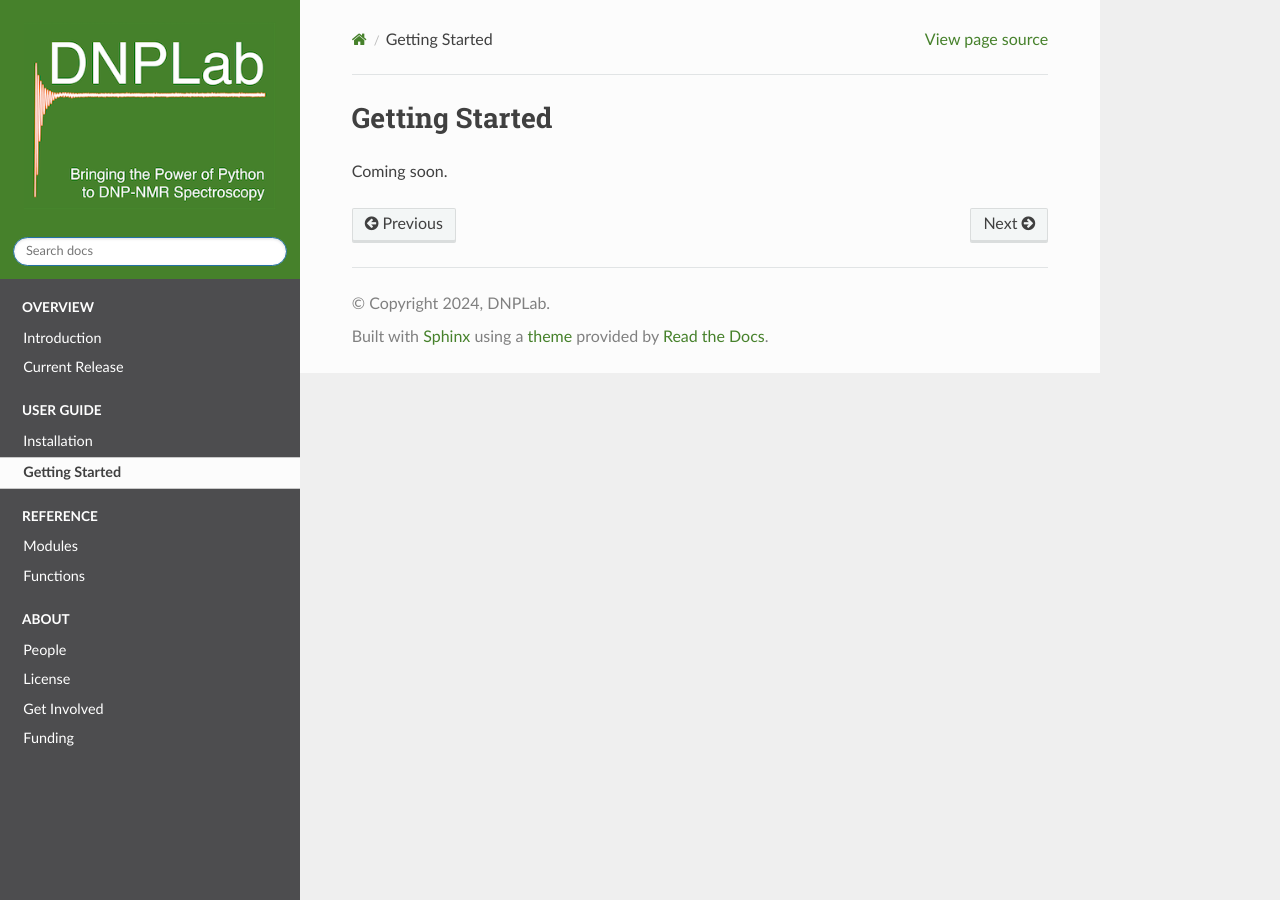
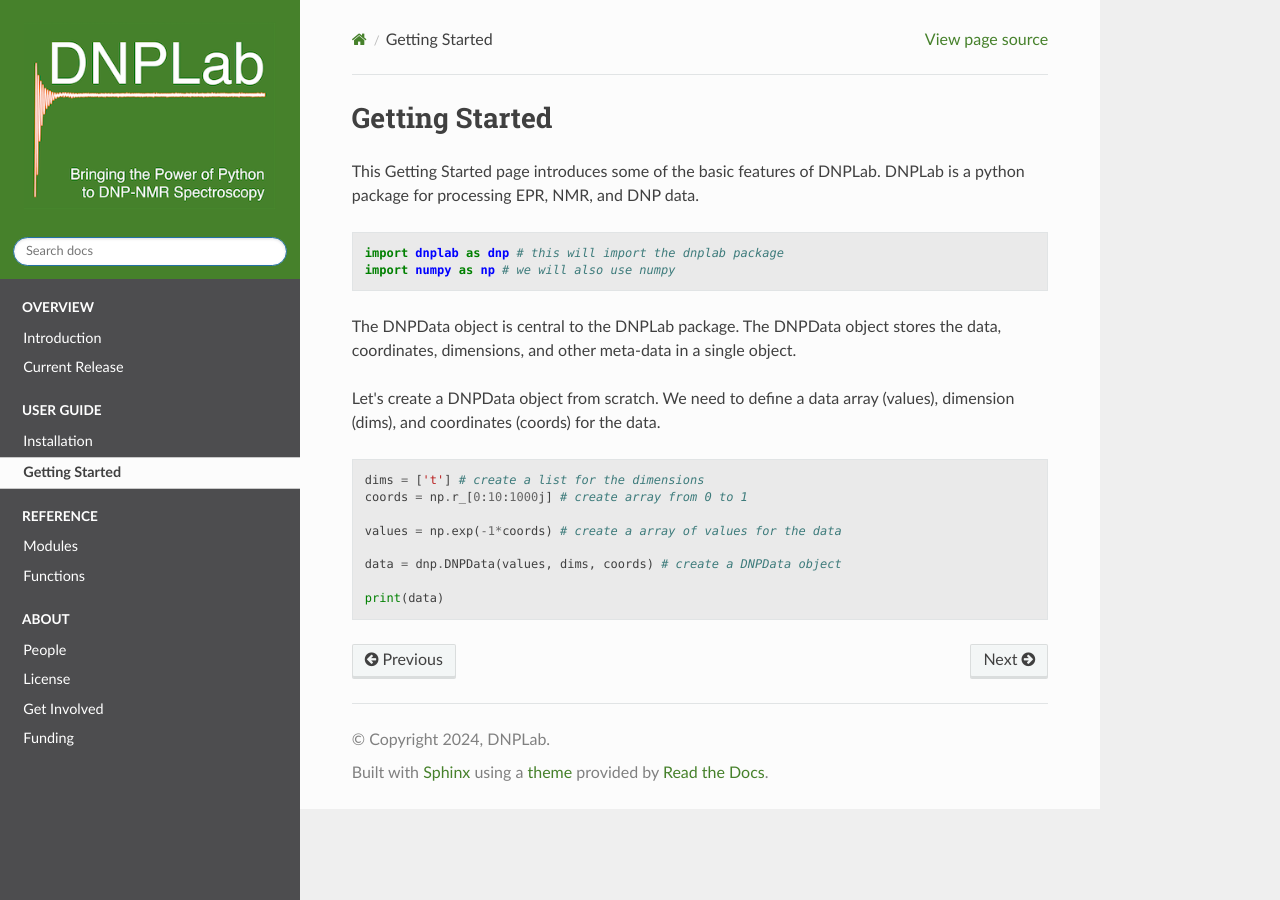
Before and after one commit to DNPLab/DNPLab, a Sphinx documentation site: the page built from docs/source/gettingStarted.rst, in a window 1280 px wide. Built offline with Sphinx 7.4.7 and the Read the Docs theme 3.1.0, drawn with Linux system fonts in a browser that asks for light colours; pages that are not in the unit, such as notebooks, are missing from menus.

Commit message:
Updating getting started

```diff
--- a/docs/source/gettingStarted.rst
+++ b/docs/source/gettingStarted.rst
@@ -2,4 +2,27 @@
 Getting Started
 =================
 
-Coming soon.
+This Getting Started page introduces some of the basic features of DNPLab. DNPLab is a python package for processing EPR, NMR, and DNP data.
+
+.. code-block:: Python
+
+
+    import dnplab as dnp # this will import the dnplab package
+    import numpy as np # we will also use numpy
+
+
+The DNPData object is central to the DNPLab package. The DNPData object stores the data, coordinates, dimensions, and other meta-data in a single object.
+
+Let's create a DNPData object from scratch. We need to define a data array (values), dimension (dims), and coordinates (coords) for the data.
+
+.. code-block:: Python
+
+
+    dims = ['t'] # create a list for the dimensions
+    coords = np.r_[0:10:1000j] # create array from 0 to 1
+
+    values = np.exp(-1*coords) # create a array of values for the data
+
+    data = dnp.DNPData(values, dims, coords) # create a DNPData object
+
+    print(data)
```
